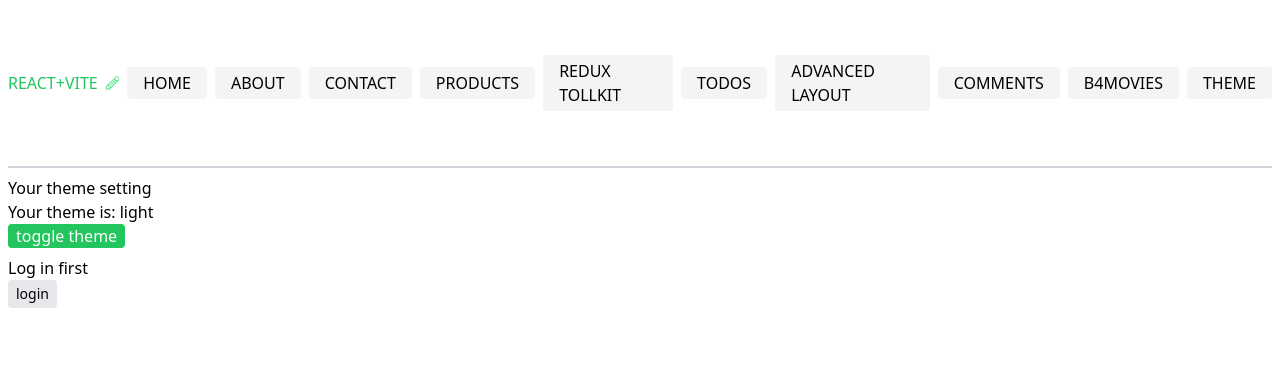
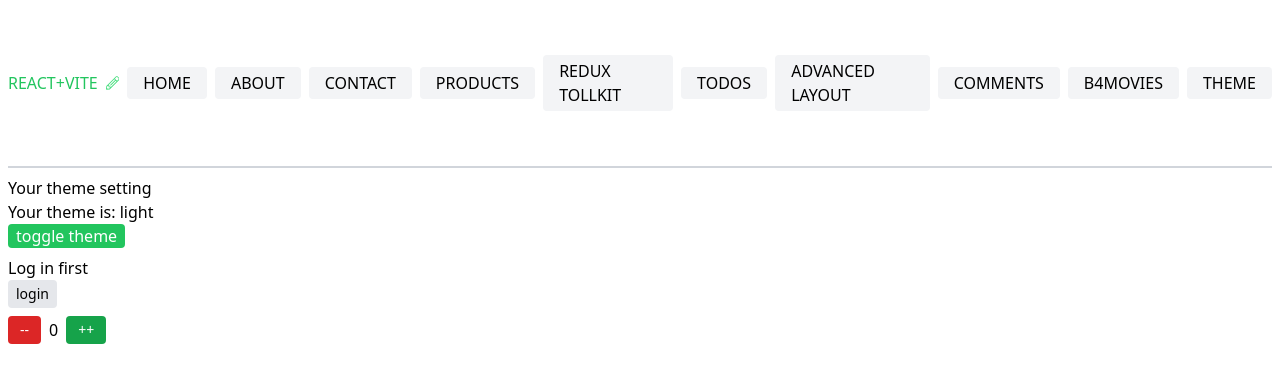
Before and after one commit to hanielsd/React-Skills-Practice, a React (Vite) app: page /theme-setting in a window 1280 px wide. Shown: the top 382 px of the page. Built offline with nearby package versions, Linux system fonts and the light colour scheme.

Commit message:
testing useReducer hook

```diff
--- /dev/null
+++ b/src/components/reducer/CounterReducer.jsx
@@ -0,0 +1,37 @@
+import { useReducer } from 'react'
+
+const initial = { count: 0 }
+
+const reducer = (state, action) => {
+  switch (action.type) {
+    case 'increment':
+      return { count: state.count + 1 }
+    case 'decrement':
+      return { count: state.count - 1 }
+    case 'reset':
+      return initial
+    default:
+      state
+  }
+}
+
+export default function CounterReducer() {
+  const [state, dispatch] = useReducer(reducer, initial)
+  return (
+    <div className="flex space-x-2 items-center">
+      <div
+        className="px-3 py-1 rounded cursor-pointer transform active:scale-105 text-sm bg-red-600 text-white"
+        onClick={() => dispatch({ type: 'decrement' })}
+      >
+        --
+      </div>
+      <div>{state.count}</div>
+      <div
+        className="px-3 py-1 rounded cursor-pointer transform active:scale-105 text-sm bg-green-600 text-white"
+        onClick={() => dispatch({ type: 'increment' })}
+      >
+        ++
+      </div>
+    </div>
+  )
+}
--- a/src/pages/ThemeSetting.jsx
+++ b/src/pages/ThemeSetting.jsx
@@ -1,5 +1,6 @@
 import { createContext, useContext, useState } from 'react'
 import AuthWrapper from '../components/auth/AuthWrapper'
+import CounterReducer from '../components/reducer/CounterReducer'
 
 const ThemeContext = createContext()
 
@@ -43,6 +44,7 @@ export default function ThemeSetting() {
         <ThemeToggler />
       </div>
       <AuthWrapper />
+      <CounterReducer />
     </ThemeProvider>
   )
 }
```
